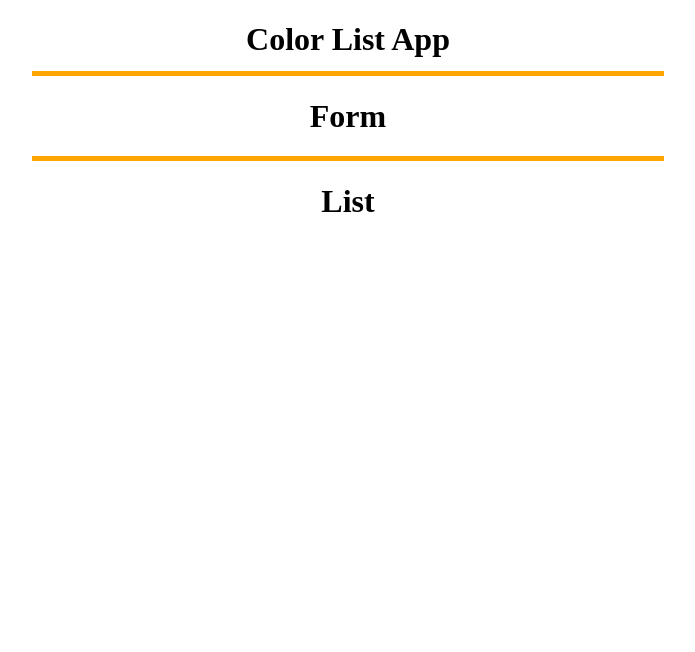
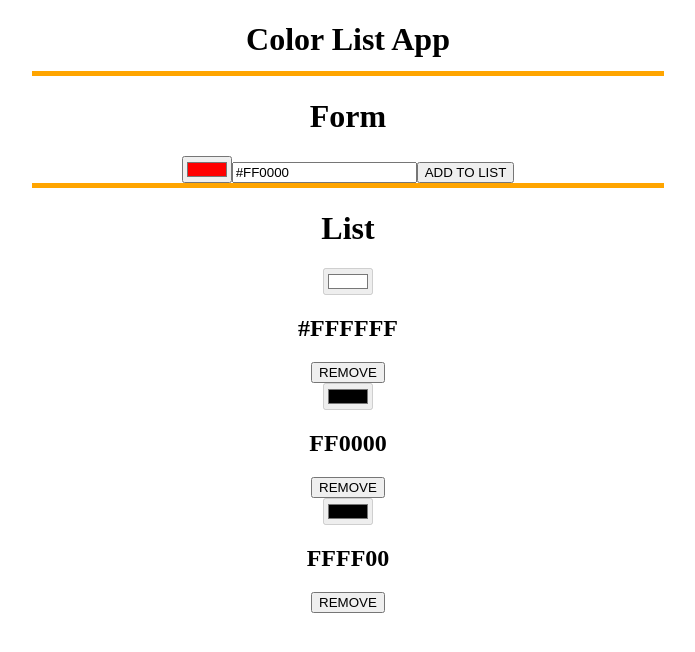
Before and after one commit to Oskar-Michal-Rykowski/color-list-app, a React (Create React App) app: page / in a window 1280 px wide. Shown: the top 652 px of the page, without its empty margins (292-987 px from the left). Built offline with nearby package versions, Linux system fonts and the light colour scheme.

Commit message:
Add functionality of adding and removing color

```diff
--- a/src/App.js
+++ b/src/App.js
@@ -1,14 +1,36 @@
+import React from 'react';
 import Form from './components/layout/Form/Form';
 import Header from './components/layout/Header/Header';
 import List from './components/layout/List/List';
 import MainLayout from './components/layout/MainLayout/MainLayout';
 
 function App() {
+  const basicList = ['#FFFFFF', 'FF0000', 'FFFF00'];
+
+  const [list, updateList] = React.useState([...basicList]);
+  console.log('list', list);
+
+  const handleNewColor = (newColor) => {
+    console.log(newColor);
+    const exists = list.find((color) => color === newColor);
+    if (exists) {
+      alert('The color is already on the list! Please, chose another color.');
+    } else {
+      updateList([...list, newColor]);
+    }
+    console.log('list', list);
+  };
+
+  const removeColor = (removingColor) => {
+    const newList = list.filter((color) => color !== removingColor);
+    updateList([...newList]);
+  };
+
   return (
     <MainLayout>
       <Header />
-      <Form />
-      <List />
+      <Form handleNewColor={handleNewColor} />
+      <List list={list} removingFunction={removeColor} />
     </MainLayout>
   );
 }
--- /dev/null
+++ b/src/components/features/ColorPicker/ColorPicker.js
@@ -0,0 +1,32 @@
+import React from 'react';
+import PropTypes from 'prop-types';
+
+import styles from './ColorPicker.module.scss';
+
+const ColorPicker = ({ value, handleNewColor }) => {
+  const [color, updateColor] = React.useState('#FF0000');
+
+  const handleColor = (e) => {
+    updateColor(e.target.value);
+  };
+
+  const handleSubmit = (e) => {
+    e.preventDefault();
+    handleNewColor(color);
+  };
+  return (
+    <div className={styles.picker}>
+      <form onSubmit={handleSubmit}>
+        <input type="color" value={color} onChange={handleColor} />
+        <input type="text" value={color} onChange={handleColor} />
+        <input type="submit" value="ADD TO LIST" />
+      </form>
+    </div>
+  );
+};
+
+ColorPicker.propTypes = {
+  children: PropTypes.node,
+};
+
+export default ColorPicker;
--- /dev/null
+++ b/src/components/features/ColorPicker/ColorPicker.module.scss
@@ -0,0 +1,6 @@
+@import '../../../styles/settings.scss';
+
+.form {
+  text-align: center;
+  border-bottom: $border-standard;
+}
--- a/src/components/layout/Form/Form.js
+++ b/src/components/layout/Form/Form.js
@@ -2,12 +2,16 @@ import React from 'react';
 import PropTypes from 'prop-types';
 
 import styles from './Form.module.scss';
+import ColorPicker from '../../features/ColorPicker/ColorPicker';
 
-const Form = () => (
-  <div className={styles.form}>
-    <h1>Form</h1>
-  </div>
-);
+const Form = ({ handleNewColor }) => {
+  return (
+    <div className={styles.form}>
+      <h1>Form</h1>
+      <ColorPicker handleNewColor={handleNewColor} />
+    </div>
+  );
+};
 
 Form.propTypes = {
   children: PropTypes.node,
--- a/src/components/layout/List/List.js
+++ b/src/components/layout/List/List.js
@@ -3,11 +3,26 @@ import PropTypes from 'prop-types';
 
 import styles from './List.module.scss';
 
-const List = () => (
-  <div className={styles.list}>
-    <h1>List</h1>
-  </div>
-);
+const List = ({ list, removingFunction }) => {
+  const handleClick = (color) => {
+    removingFunction(color);
+  };
+
+  return (
+    <div className={styles.list}>
+      <h1>List</h1>
+      <div>
+        {list.map((color) => (
+          <div>
+            <input type="color" value={color} disabled />
+            <h2>{color}</h2>
+            <button onClick={() => handleClick(color)}>REMOVE</button>
+          </div>
+        ))}
+      </div>
+    </div>
+  );
+};
 
 List.propTypes = {
   children: PropTypes.node,
```
